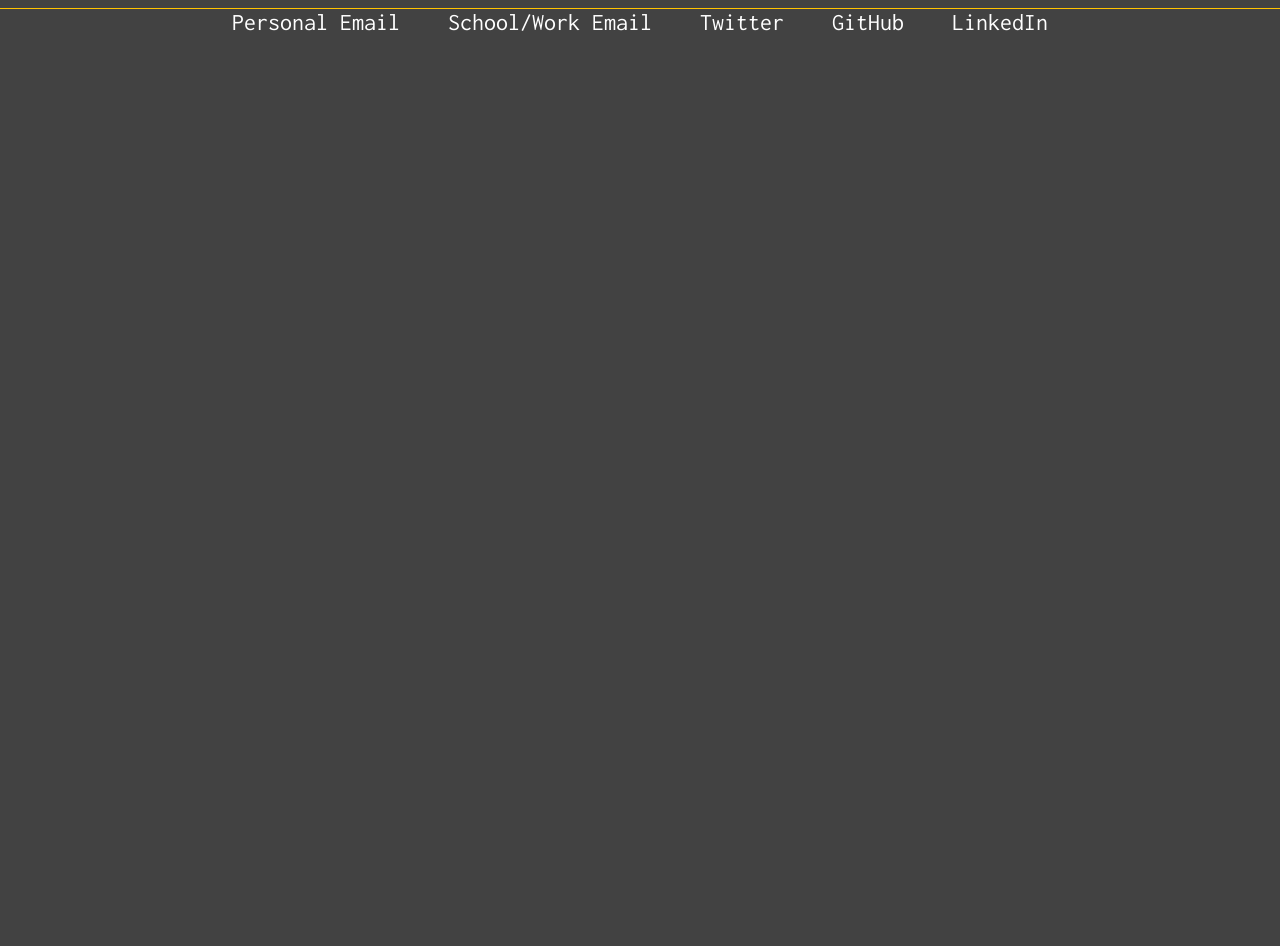
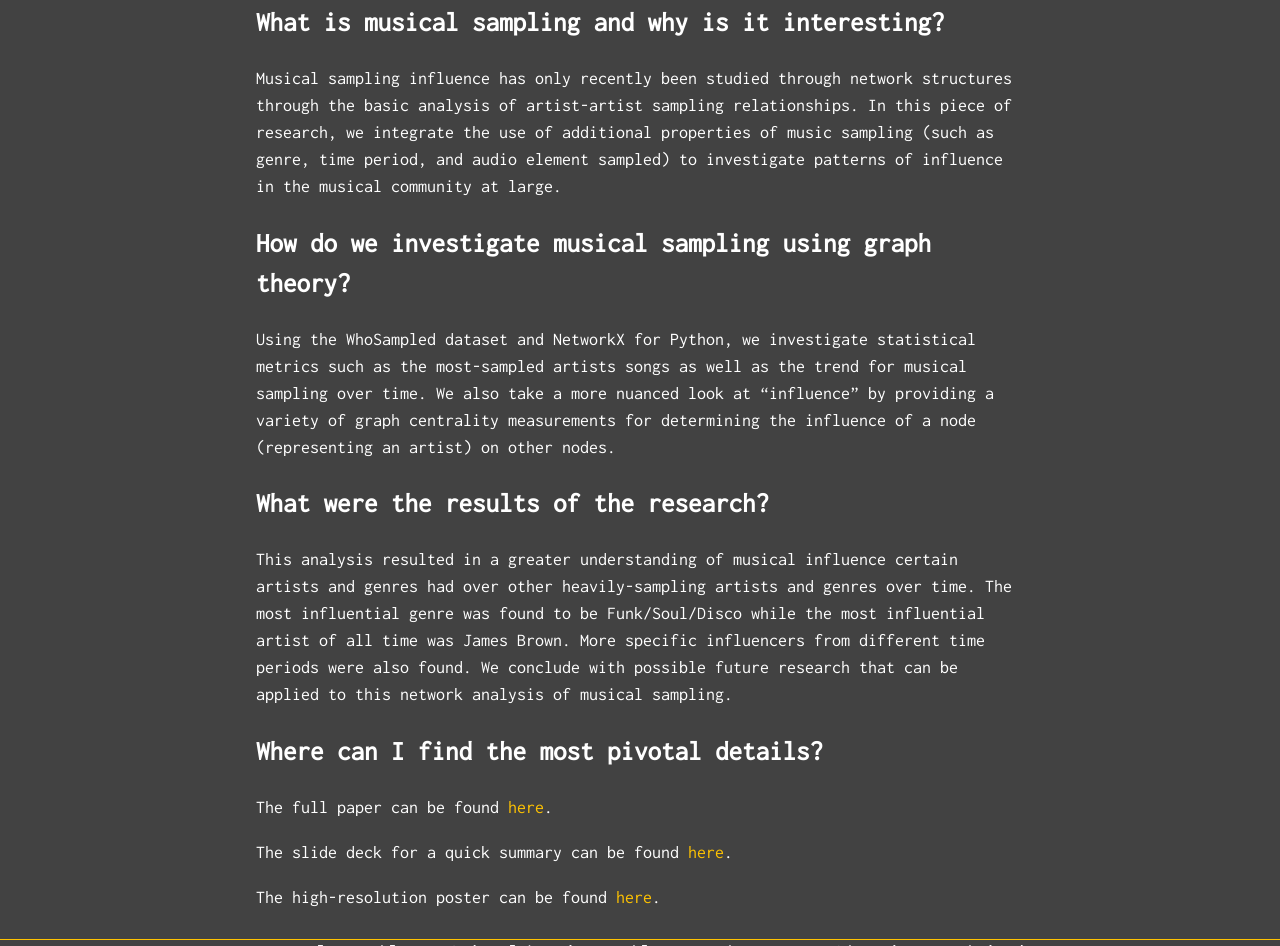
Before and after one commit to justintranjt/justintranjt.github.io, a Jekyll site: the page built from _projects/2019-05-07-Music-Sampling-Networks.md, in a window 1280 px wide and 1400 px high, scrolled down 476 px. Shown: the part 454-1400 px from the top of the window. Built offline with Jekyll 4.4.1, drawn with Linux system fonts in a browser that asks for light colours; before the commit the page ends 985 px from its top, so only the background shows below that.

Commit message:
Added description and body text

```diff
--- a/_projects/2019-05-07-Music-Sampling-Networks.md
+++ b/_projects/2019-05-07-Music-Sampling-Networks.md
@@ -2,7 +2,34 @@
 layout: post
 title: "Music Sampling Network Analysis (Python)"
 date: 2019-05-07
-description: Explore relationships between artists/genres and determine which utilize sampling the most in comparison to others using network analysis
+description: A Python and NetworkX project made to measure musical sampling influence in the music industry through networks and graph theory.
 image: /projects/poster.jpg
 ---
-![Summary poster of findings](https://github.com/justintranjt/music-sampling-networks/blob/master/Tran_final_paper/poster.jpg)
+![Summary poster of findings](/projects/poster.jpg)
+## What is musical sampling and why is it interesting?
+Musical sampling influence has only recently been studied through network structures through
+the basic analysis of artist-artist sampling relationships. In this piece of research, we integrate the use of
+additional properties of music sampling (such as genre, time period, and audio element sampled) to
+investigate patterns of influence in the musical community at large.
+
+## How do we investigate musical sampling using graph theory?
+Using the WhoSampled dataset and NetworkX for Python,
+we investigate statistical metrics such as the most-sampled artists songs as well as the trend for
+musical sampling over time. We also take a more nuanced look at "influence" by providing a variety
+of graph centrality measurements for determining the influence of a node (representing an artist) on
+other nodes.
+
+## What were the results of the research?
+This analysis resulted in a greater understanding of musical influence certain artists
+and genres had over other heavily-sampling artists and genres over time. The most influential genre
+was found to be Funk/Soul/Disco while the most influential artist of all time was James Brown.
+More specific influencers from different time periods were also found. We conclude with possible
+future research that can be applied to this network analysis of musical sampling.
+
+## Where can I find the most pivotal details?
+
+The full paper can be found [here](https://justintranjt.me/research/music_sampling_networks.pdf).
+
+The slide deck for a quick summary can be found [here](https://justintranjt.me/research/presentation.pdf).
+
+The high-resolution poster can be found [here](https://justintranjt.me/research/poster.pdf).
```
